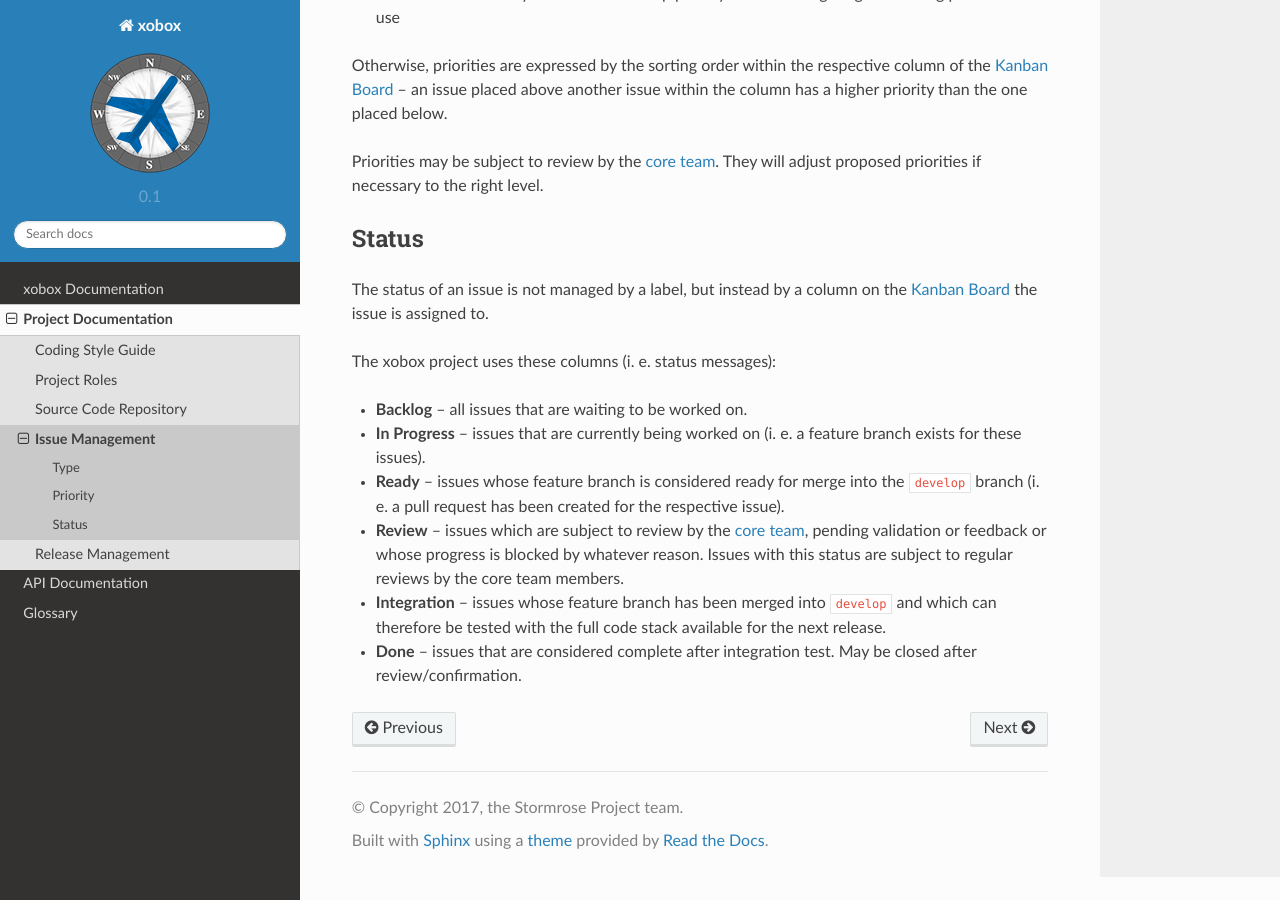
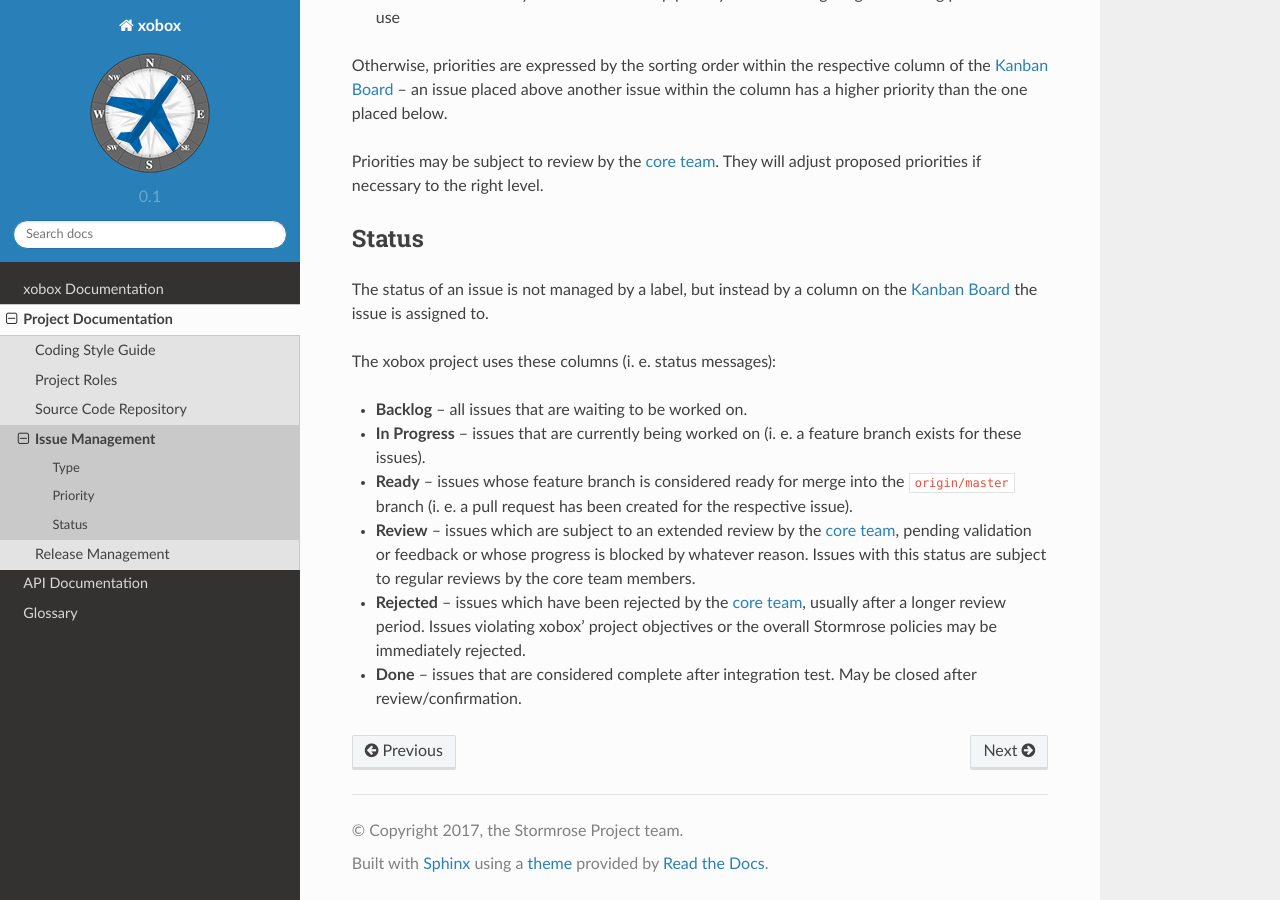
Before and after one commit to stormrose-va/xobox, a Sphinx documentation site: the page built from docs/source/internals/issues.rst, in a window 1280 px wide and 900 px high, scrolled down 746 px. Built offline with Sphinx 7.4.7 and the Read the Docs theme 2.0.0, drawn with Linux system fonts in a browser that asks for light colours; pages that are not in the unit, such as notebooks, are missing from menus.

Commit message:
Amended issues documentation

```diff
--- a/docs/source/internals/issues.rst
+++ b/docs/source/internals/issues.rst
@@ -55,13 +55,13 @@
 
 * **Backlog** -- all issues that are waiting to be worked on.
 * **In Progress** -- issues that are currently being worked on (i. e. a feature branch exists for these issues).
-* **Ready** -- issues whose feature branch is considered ready for merge into the ``develop`` branch (i. e. a pull
-  request has been created for the respective issue).
-* **Review** -- issues which are subject to review by the :ref:`core team <core-team>`, pending validation
+* **Ready** -- issues whose feature branch is considered ready for merge into the ``origin/master`` branch (i. e. a
+  pull request has been created for the respective issue).
+* **Review** -- issues which are subject to an extended review by the :ref:`core team <core-team>`, pending validation
   or feedback or whose progress is blocked by whatever reason. Issues with this status are subject to regular reviews
   by the core team members.
-* **Integration** -- issues whose feature branch has been merged into ``develop`` and which can therefore be tested
-  with the full code stack available for the next release.
+* **Rejected** -- issues which have been rejected by the :ref:`core team <core-team>`, usually after a longer review
+  period. Issues violating xobox' project objectives or the overall Stormrose policies may be immediately rejected.
 * **Done** -- issues that are considered complete after integration test. May be closed after review/confirmation.
 
 
```
